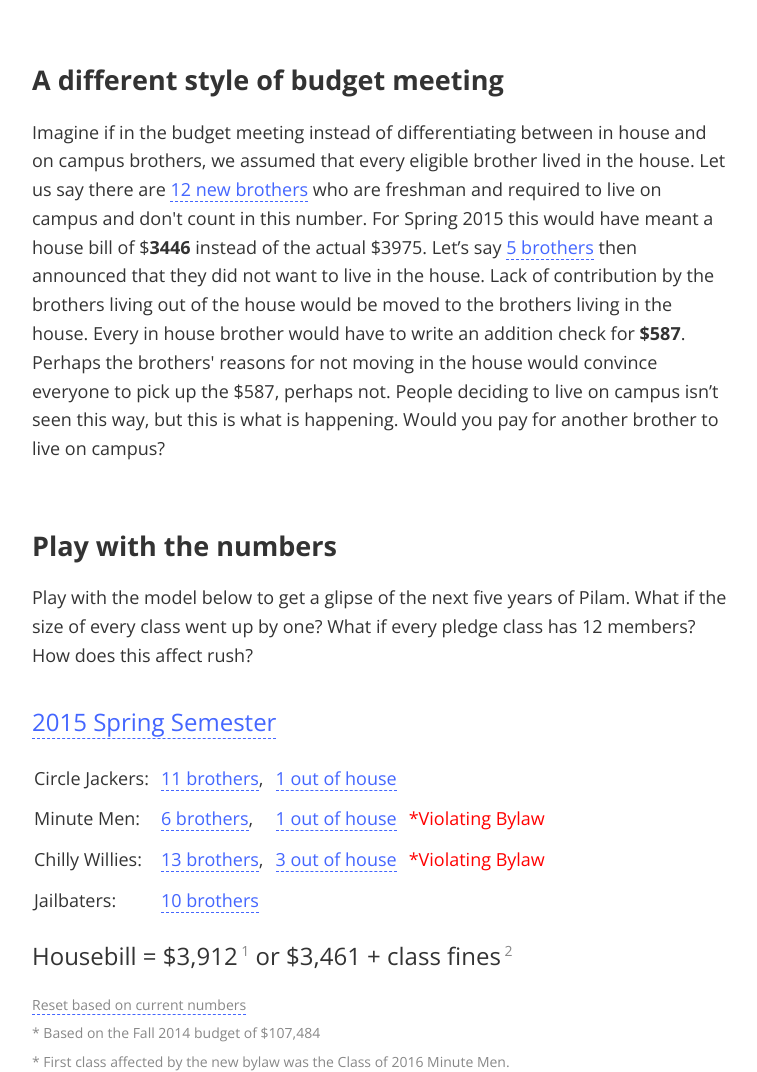
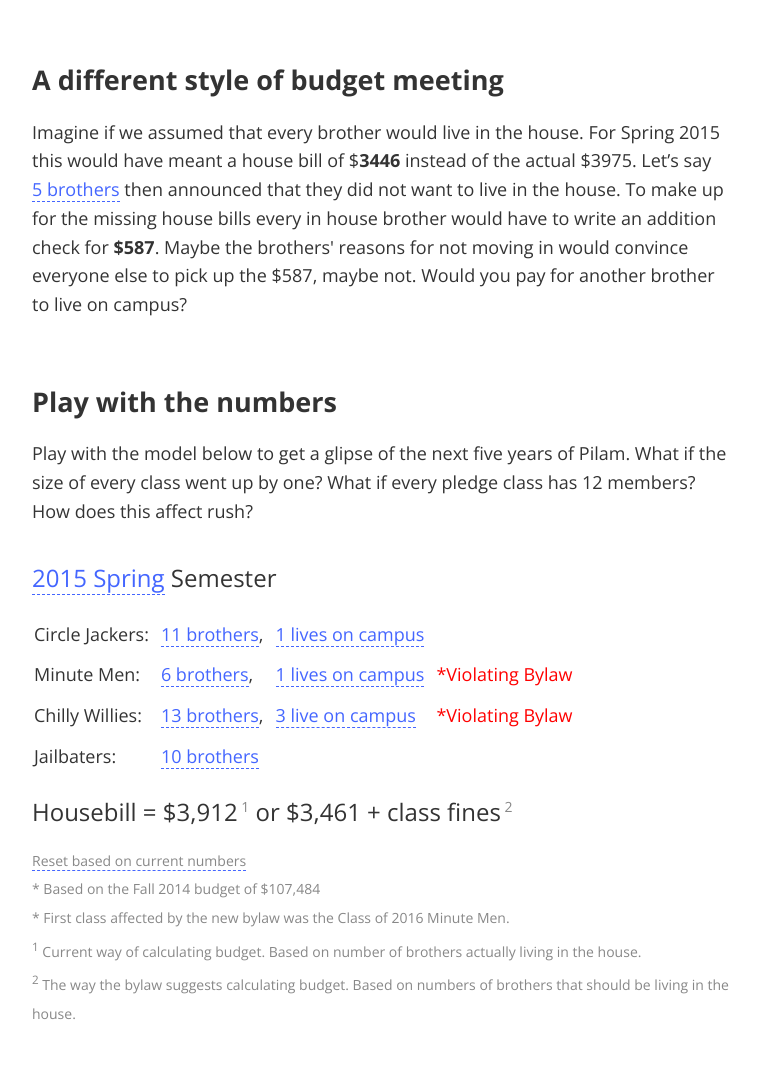
Before and after one commit to jhaip/brotherhood-by-the-numbers, a plain HTML site: page index.html in a window 1280 px wide. Shown: the part 1453-2525 px from the top of the page, without its empty margins (258-1015 px from the left). Drawn offline with nearby package versions, Linux system fonts and the light colour scheme.

Commit message:
wording and memory in model

```diff
--- a/TangleKit/TangleKit.css
+++ b/TangleKit/TangleKit.css
@@ -32,6 +32,7 @@
 	position:relative;
 	color: #46f;
 	border-bottom: 1px dashed #46f;
+	white-space: nowrap;
 }
 
 .TKAdjustableNumberHover {
--- a/TangleKit/TangleKit.js
+++ b/TangleKit/TangleKit.js
@@ -192,7 +192,7 @@ Tangle.classes.TKAdjustableNumber = {
 
     updateHelp: function () {
         var size = this.element.getSize();
-        var top = -size.y + 7;
+        var top = -7;//size.y + 7;
         var left = Math.round(0.5 * (size.x - 20));
         var display = (this.isHovering && !isAnyAdjustableNumberDragging) ? "block" : "none";
         this.helpElement.setStyles({ left:left, top:top, display:display });
--- a/index.html
+++ b/index.html
@@ -93,22 +93,16 @@
 <h2>A different style of budget meeting</h2>
 
 <p>
-Imagine if in the budget meeting instead of differentiating between in house and on
-campus brothers, we assumed that every eligible brother lived in the house.
-Let us say there are
-<span data-var="a_newbros" class="TKAdjustableNumber" data-min="5" data-max="18"> new brothers</span>
-who are freshman and required to live on campus and don't count in this number.
+Imagine if we assumed that every brother would live in the house.
 For Spring 2015 this would have meant a house bill of
 $<strong><span data-var="a_allin_housebill" data-format="%.0f"></span></strong>
 instead of the actual $3975.  Let’s say
 <span data-var="a_nbro_outhouse" class="TKAdjustableNumber" data-min="1" data-max="20"> brothers</span>
-then announced that they did not want to live in the house.  Lack of contribution by
-the brothers living out of the house would be moved to the brothers living in the house.
-Every in house brother would have to write an addition check for
+then announced that they did not want to live in the house.
+To make up for the missing house bills every in house brother would have to write an addition check for
 <strong>$<span data-var="a_inhouse_extrafee" data-format="%.0f"></span></strong>.
-Perhaps the brothers' reasons for not moving in the house would convince everyone to pick up the
-$<span data-var="a_inhouse_extrafee" data-format="%.0f">, perhaps not.  People deciding
-to live on campus isn’t seen this way, but this is what is happening.
+Maybe the brothers' reasons for not moving in would convince everyone else to pick up the
+$<span data-var="a_inhouse_extrafee" data-format="%.0f">, maybe not.
 Would you pay for another brother to live on campus?
     </p>
 
@@ -125,26 +119,26 @@ How does this affect rush?
 <div class="highlight">
 
 <div id="modelHeading">
-<span data-var="m_semester_num" class="TKAdjustableNumber"data-format="semesterDrag" data-min=0 data-max=10></span>
+<span data-var="m_semester_num" class="TKAdjustableNumber"data-format="semesterDrag" data-min=0 data-max=10></span> Semester
 </div>
 
 <table id="modelTable">
 <tr>
     <td><span data-var="m_senior_name"></span>: </td>
     <td><span data-var="m_senior_size" class="TKAdjustableNumber" data-min="0" data-max="25"> brothers</span>, </td>
-    <td><span data-var="m_senior_out_house" class="TKAdjustableNumber" data-min="0" data-max="25"> out of house</span></td>
+    <td><span data-var="m_senior_out_house" class="TKAdjustableNumber" data-min="0" data-max="25" data-format="liveOnCampus"></span></td>
     <td><span data-var="m_senior_violating_bylaw" class="v_if violateBylaw">*Violating Bylaw</span></td>
 </tr>
 <tr>
     <td><span data-var="m_junior_name"></span>: </td>
     <td><span data-var="m_junior_size" class="TKAdjustableNumber" data-min="0" data-max="25"> brothers</span>, </td>
-    <td><span data-var="m_junior_out_house" class="TKAdjustableNumber" data-min="0" data-max="25"> out of house</span></td>
+    <td><span data-var="m_junior_out_house" class="TKAdjustableNumber" data-min="0" data-max="25" data-format="liveOnCampus"></span></td>
     <td><span data-var="m_junior_violating_bylaw" class="v_if violateBylaw">*Violating Bylaw</span></td>
 </tr>
 <tr>
     <td><span data-var="m_sophomore_name"></span>: </td>
     <td><span data-var="m_sophomore_size" class="TKAdjustableNumber" data-min="0" data-max="25"> brothers</span>, </td>
-    <td><span data-var="m_sophomore_out_house" class="TKAdjustableNumber" data-min="0" data-max="25"> out of house</span></td>
+    <td><span data-var="m_sophomore_out_house" class="TKAdjustableNumber" data-min="0" data-max="25" data-format="liveOnCampus"></span></td>
     <td><span data-var="m_sophomore_violating_bylaw" class="v_if violateBylaw">*Violating Bylaw</span></td>
 </tr>
 <tr>
--- a/script.js
+++ b/script.js
@@ -22,7 +22,13 @@ function setUpTangle () {
         str += (2015+Math.floor(value/2)).toString();
         str += " ";
         str += (value % 2 == 0) ? "Spring" : "Fall";
-        str += " Semester";
+        return str;
+    }
+
+    Tangle.formats.liveOnCampus = function(value) {
+        var str = value.toString();
+        str += (value == 1) ? " lives " : " live ";
+        str += "on campus";
         return str;
     }
 
@@ -75,7 +81,20 @@ function setUpTangle () {
             this.initModel();
         },
         initModel: function() {
+            this.m_class_info ={2015:{"name":"Circle Jackers", "size":11, "oncampus":1},
+                                2016:{"name":"Minute Men",     "size":6,  "oncampus":1},
+                                2017:{"name":"Chilly Willies", "size":13, "oncampus":3},
+                                2018:{"name":"Jailbaters",     "size":10, "oncampus":0},
+                                2019:{"name":"",               "size":12, "oncampus":0},
+                                2020:{"name":"",               "size":12, "oncampus":0},
+                                2021:{"name":"",               "size":12, "oncampus":0},
+                                2022:{"name":"",               "size":12, "oncampus":0},
+                                2023:{"name":"",               "size":12, "oncampus":0},}
             this.m_semester_num = 0;
+            this.m_semester_num_prev = 0;
+            this.m_semester = (this.m_semester_num % 2 == 0) ? "SPRING" : "FALL";
+            this.m_year = 2015+Math.floor(this.m_semester_num/2);
+            this.m_school_year = (this.m_semester == "SPRING") ? this.m_year : this.m_year+1;
             this.m_senior_name = this.class_names[2015];
             this.m_junior_name = this.class_names[2016];
             this.m_sophomore_name = this.class_names[2017];
@@ -160,36 +179,62 @@ function setUpTangle () {
 
             this.m_semester = (this.m_semester_num % 2 == 0) ? "SPRING" : "FALL";
             this.m_year = 2015+Math.floor(this.m_semester_num/2);
-            var m_school_year = (this.m_semester == "SPRING") ? this.m_year : this.m_year+1;
+            this.m_school_year = (this.m_semester == "SPRING") ? this.m_year : this.m_year+1;
             var m_budget_semester_name = (this.m_semester == "SPRING") ? "SPRING2015" : "FALL2014";
             this.m_budget = this.budget_housetotal[m_budget_semester_name]+this.budget_brothertotal[m_budget_semester_name];
 
-            this.m_senior_name = (m_school_year in this.class_names) ? this.class_names[m_school_year] : "Senior class";
-            this.m_senior_violating_bylaw = isClassViolatingBylaw(m_school_year, this.m_senior_size, this.m_senior_out_house);
+            if (this.m_semester_num != this.m_semester_num_prev) {
+                this.m_senior_size = this.m_class_info[this.m_school_year]["size"];
+                this.m_junior_size = this.m_class_info[this.m_school_year+1]["size"];
+                this.m_sophomore_size = this.m_class_info[this.m_school_year+2]["size"];
+                this.m_freshman_size = this.m_class_info[this.m_school_year+3]["size"];
 
-            this.m_junior_name = (m_school_year+1 in this.class_names) ? this.class_names[m_school_year+1] : "Junior class";
-            this.m_junior_violating_bylaw = isClassViolatingBylaw(m_school_year+1, this.m_junior_size, this.m_junior_out_house);
+                this.m_senior_out_house = this.m_class_info[this.m_school_year]["oncampus"];
+                this.m_junior_out_house = this.m_class_info[this.m_school_year+1]["oncampus"];
+                this.m_sophomore_out_house = this.m_class_info[this.m_school_year+2]["oncampus"];
+                this.m_freshman_out_house = this.m_class_info[this.m_school_year+3]["oncampus"];
 
-            this.m_sophomore_name = (m_school_year+2 in this.class_names) ? this.class_names[m_school_year+2] : "Sophomore class";
-            this.m_sophomore_violating_bylaw = isClassViolatingBylaw(m_school_year+2, this.m_sophomore_size, this.m_sophomore_out_house);
+                this.m_semester_num_prev = this.m_semester_num;
+            }
 
-            this.m_freshman_name = (m_school_year+3 in this.class_names) ? this.class_names[m_school_year+3] : "Freshman class";
+            var senior_info = this.m_class_info[this.m_school_year];
+            var junior_info = this.m_class_info[this.m_school_year+1];
+            var sophomore_info = this.m_class_info[this.m_school_year+2];
+            var freshman_info = this.m_class_info[this.m_school_year+3];
+
+            senior_info["size"] = this.m_senior_size;
+            senior_info["oncampus"] = this.m_senior_out_house;
+            junior_info["size"] = this.m_junior_size;
+            junior_info["oncampus"] = this.m_junior_out_house;
+            sophomore_info["size"] = this.m_sophomore_size;
+            sophomore_info["oncampus"] = this.m_sophomore_out_house;
+            freshman_info["size"] = this.m_freshman_size;
+
+            this.m_senior_name =    (senior_info["name"] != "")     ? senior_info["name"]   : "Senior class";
+            this.m_junior_name =    (junior_info["name"] != "")     ? junior_info["name"]   : "Junior class";
+            this.m_sophomore_name = (sophomore_info["name"] != "")  ? sophomore_info["name"]: "Sophomore class";
+            this.m_freshman_name =  (freshman_info["name"] != "")   ? freshman_info["name"] : "Freshman class";
+
+            this.m_senior_violating_bylaw =    isClassViolatingBylaw(this.m_school_year  , senior_info["size"]   , senior_info["oncampus"]);
+            this.m_junior_violating_bylaw =    isClassViolatingBylaw(this.m_school_year+1, junior_info["size"]   , junior_info["oncampus"]);
+            this.m_sophomore_violating_bylaw = isClassViolatingBylaw(this.m_school_year+2, sophomore_info["size"], sophomore_info["oncampus"]);
 
             this.m_any_fines = this.m_senior_violating_bylaw || this.m_junior_violating_bylaw || this.m_sophomore_violating_bylaw;
 
-            var m_nbros_inhouse = (this.m_senior_size-this.m_senior_out_house)+(this.m_junior_size-this.m_junior_out_house)+(this.m_sophomore_size-this.m_sophomore_out_house);
-            var m_nbros = this.m_senior_size+this.m_junior_size+this.m_sophomore_size;
+            var m_nbros_inhouse = (senior_info["size"]-senior_info["oncampus"])+(junior_info["size"]-junior_info["oncampus"])+(sophomore_info["size"]-sophomore_info["oncampus"]);
+
+            var m_nbros = senior_info["size"]+junior_info["size"]+sophomore_info["size"];
             if (this.m_semester == "SPRING") {
-                m_nbros += this.m_freshman_size;
+                m_nbros += freshman_info["size"];
             }
 
             this.m_outbill = this.budget_brothertotal[m_budget_semester_name]/m_nbros;
             this.m_housebill = this.budget_housetotal[m_budget_semester_name]/m_nbros_inhouse+this.m_outbill;
 
             var m_nbros_shouldbe_inhouse = 0;
-            m_nbros_shouldbe_inhouse += Math.max(this.m_senior_size-this.m_senior_out_house, Math.min(this.m_senior_size,12));
-            m_nbros_shouldbe_inhouse += Math.max(this.m_junior_size-this.m_junior_out_house, Math.min(this.m_junior_size,12));
-            m_nbros_shouldbe_inhouse += Math.max(this.m_sophomore_size-this.m_sophomore_out_house, Math.min(this.m_sophomore_size,12));
+            m_nbros_shouldbe_inhouse += Math.max(senior_info["size"]-senior_info["oncampus"], Math.min(senior_info["size"],12));
+            m_nbros_shouldbe_inhouse += Math.max(junior_info["size"]-junior_info["oncampus"], Math.min(junior_info["size"],12));
+            m_nbros_shouldbe_inhouse += Math.max(sophomore_info["size"]-sophomore_info["oncampus"], Math.min(sophomore_info["size"],12));
 
             this.m_outbill2 = this.budget_brothertotal[m_budget_semester_name]/m_nbros;
             this.m_housebill2 = this.budget_housetotal[m_budget_semester_name]/m_nbros_shouldbe_inhouse+this.m_outbill2;
--- a/style.css
+++ b/style.css
@@ -7,9 +7,6 @@ body {
 }
 .result {
 	font-weight: bold;
-}
-#example2 {
-
 }
 .meat {
 	width: 700px;
```
